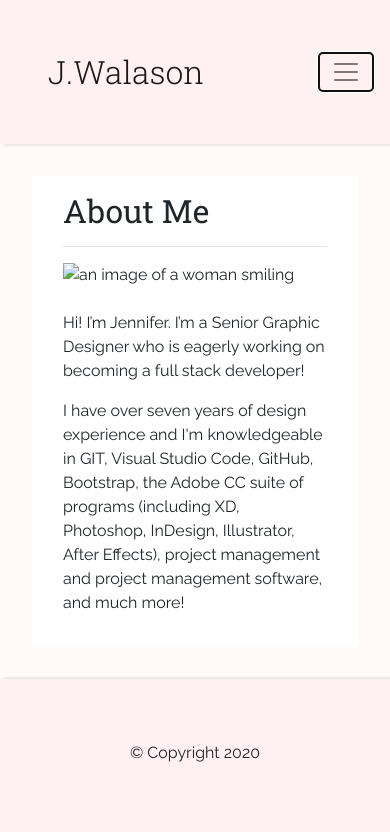
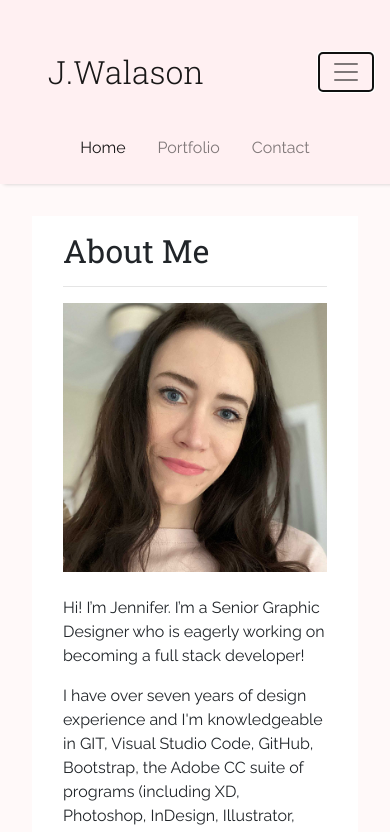
Before and after one commit to Puppyburp/02-responsive-portfolio, a plain HTML site: page index.html in a window 390 px wide. Both pictures are taken after a click on the button "Toggle navigation". Shown: the top 832 px of the page. Drawn offline with nearby package versions, Linux system fonts and the light colour scheme.

Commit message:
updating nav and adding all files

```diff
--- a/index.html
+++ b/index.html
@@ -27,6 +27,8 @@
       </div>
     </div>
   </nav>
+
+
   <!-- main section -->
   <main>
     <div class="container-fluid">
@@ -59,5 +61,15 @@
       </div>
     </div>
   </footer>
+
+  <!-- jQuery CDN -->
+  <script src="https://ajax.googleapis.com/ajax/libs/jquery/1.11.3/jquery.min.js"></script>
+
+  <script src="https://cdnjs.cloudflare.com/ajax/libs/popper.js/1.14.3/umd/popper.min.js"></script>
+
+  <!-- Bootstrap JavaScript CDN -->
+  <script src="https://maxcdn.bootstrapcdn.com/bootstrap/4.0.0/js/bootstrap.min.js"></script>
+
+
 </body>
 </html>
--- a/style.css
+++ b/style.css
@@ -5,7 +5,6 @@
 * {
   font-family: 'Raleway', sans-serif;
   margin: 0;
-  box-sizing: border-box;
 }
 
 /* basic styling */
@@ -70,15 +69,21 @@ footer{
 }
 
 
-/* media queries
+/* media queries */
 
 @media screen and (max-width: 640px) {
 
-  .navbar {
-    width: 100%;
-  }
+.navbar-expand-md .navbar-nav {
+    -ms-flex-direction: row;
+    flex-direction: row;
+    justify-items: center;
+}
+.navbar-nav .nav-link {
+padding: .5rem 1rem;
+}
 
-  #navbarNav {
-    width: 100%;
-  }
-} */
+.navbar-nav {
+justify-content: center;
+}
+
+}
```
Also changed, not shown: assets/index-bg-img.png (added), assets/jlw-image.jpg (added), contact.html (added), portfolio.html (added), 3 other files.
